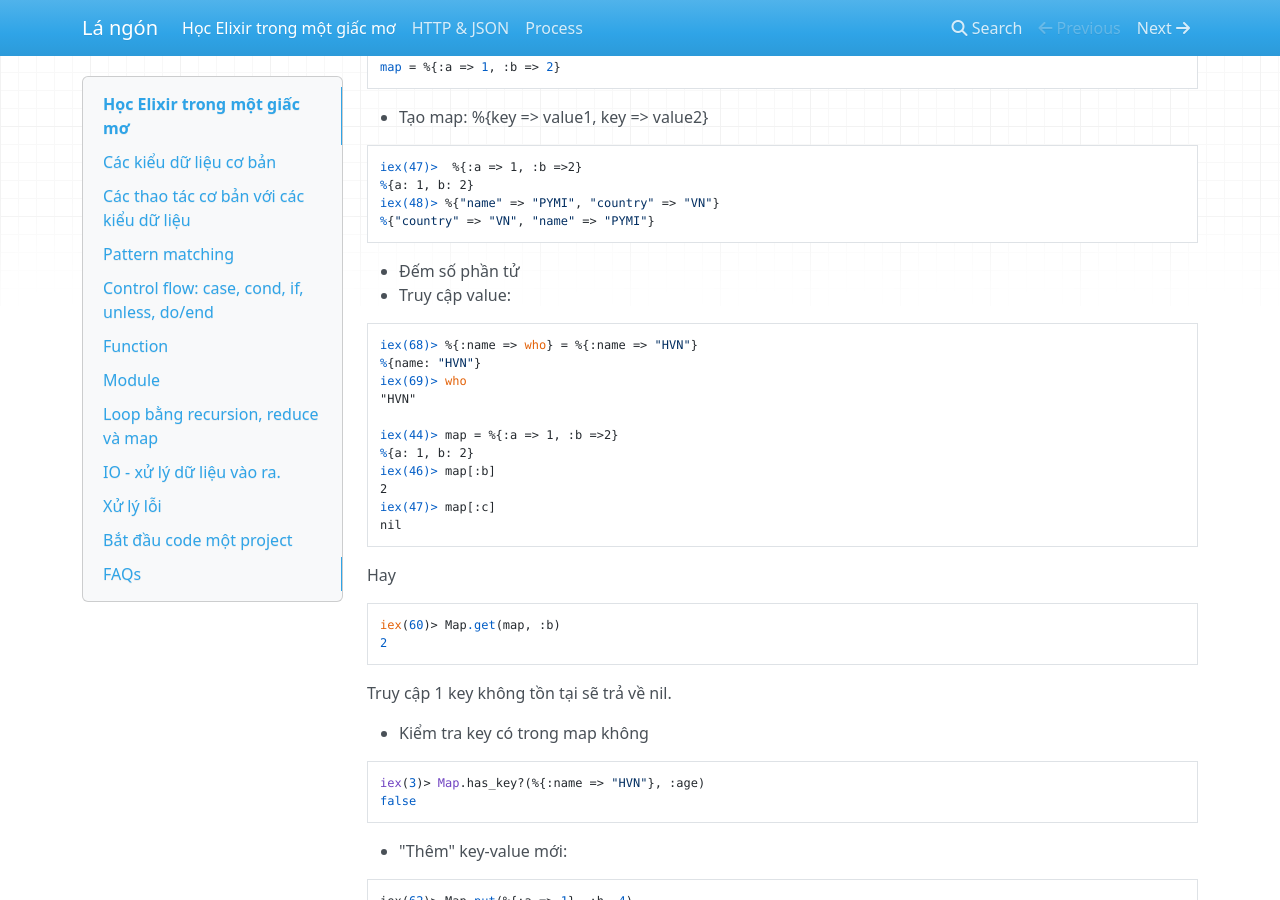
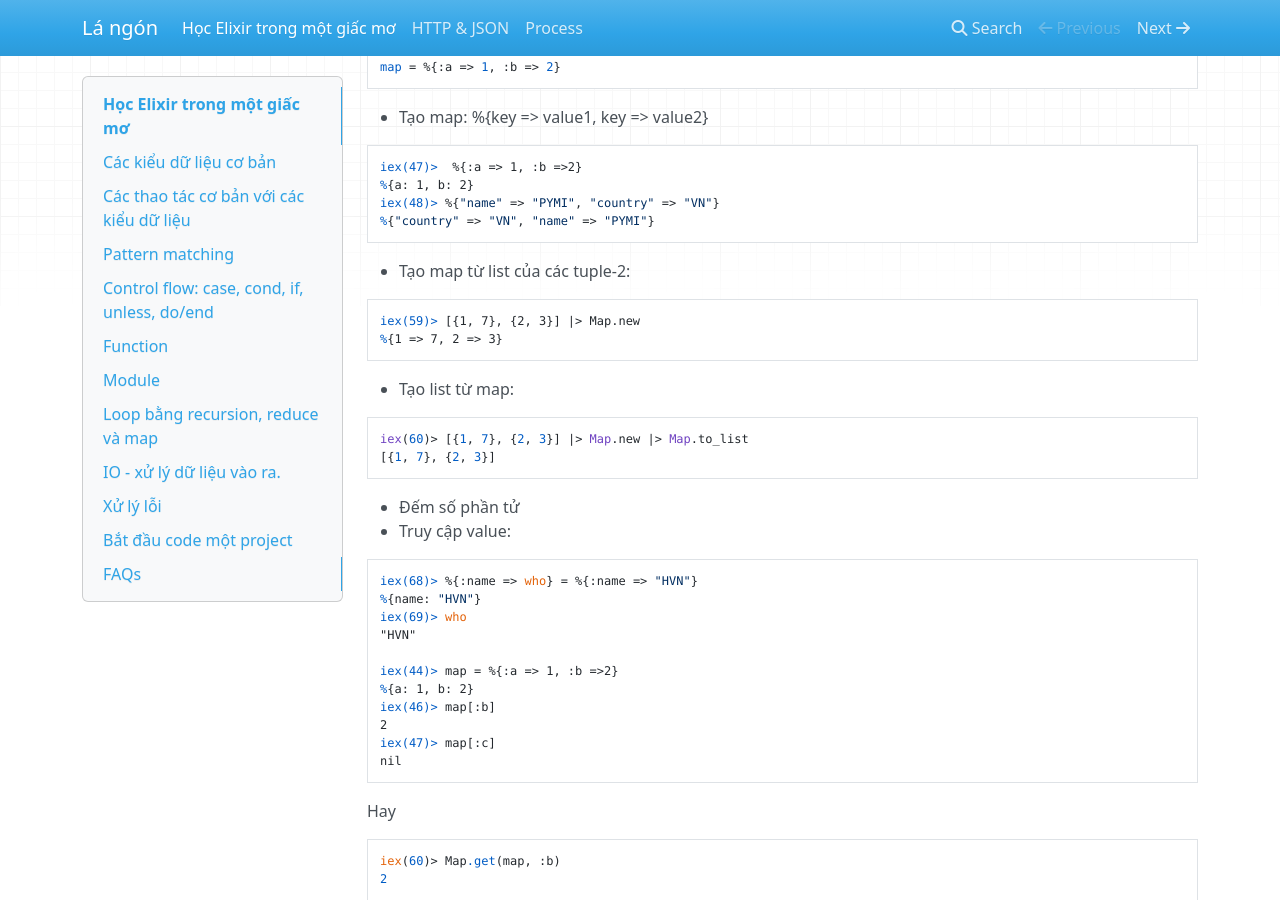
Before and after one commit to hvnsweeting/elixir-trong-mot-giac-mo, an MkDocs documentation site: the page built from docs/index.md, in a window 1280 px wide and 900 px high, scrolled down 10074 px. Built offline with MkDocs 1.6.1, drawn with Linux system fonts in a browser that asks for light colours; nearby versions of some CDN libraries.

Commit message:
Map to list, list to map

````diff
--- a/docs/index.md
+++ b/docs/index.md
@@ -550,6 +550,20 @@ iex(47)>  %{:a => 1, :b =>2}
 %{a: 1, b: 2}
 iex(48)> %{"name" => "PYMI", "country" => "VN"}
 %{"country" => "VN", "name" => "PYMI"}
+```
+
+- Tạo map từ list của các tuple-2:
+
+```
+iex(59)> [{1, 7}, {2, 3}] |> Map.new
+%{1 => 7, 2 => 3}
+```
+
+- Tạo list từ map:
+
+```
+iex(60)> [{1, 7}, {2, 3}] |> Map.new |> Map.to_list
+[{1, 7}, {2, 3}]
 ```
 
 - Đếm số phần tử
````
